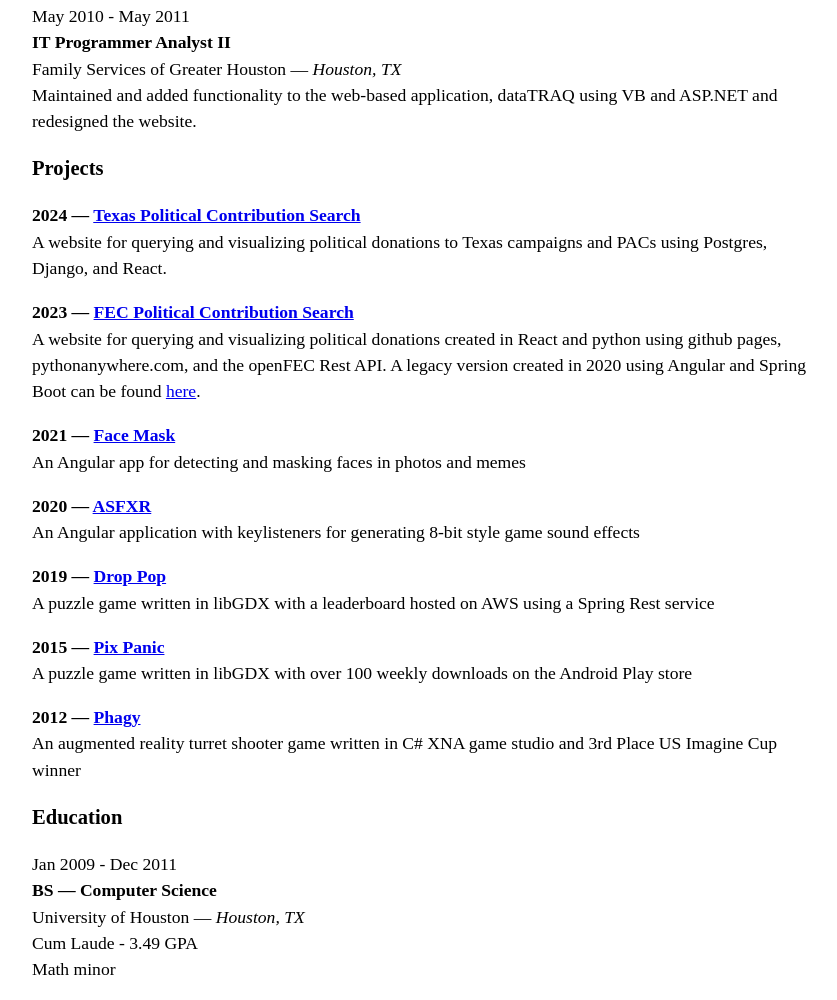
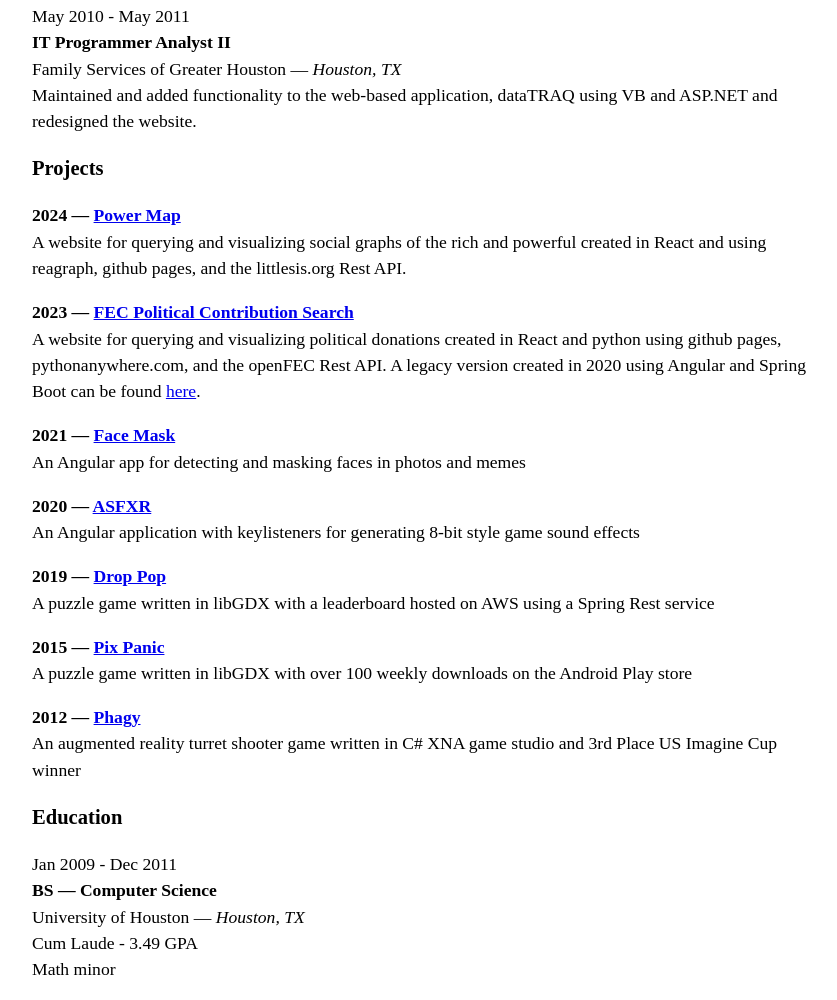
Before and after one commit to joshuaism/joshuaism.github.io, a plain HTML site: page index.html in a window 1280 px wide. Shown: the part 1629-2629 px from the top of the page, without its empty margins (212-1049 px from the left). Drawn offline with Linux system fonts and the light colour scheme.

Commit message:
Update index.html

```diff
--- a/index.html
+++ b/index.html
@@ -177,9 +177,9 @@
 
     <h3>Projects</h3>
 	<p>
-		<strong>2024 &#8212; <a href="http://campaign-finance.hopto.org/texas/">Texas Political Contribution Search</a></strong><br />
-		A website for querying and visualizing political donations to Texas campaigns
-		and PACs using Postgres, Django, and React.
+		<strong>2024 &#8212; <a href="https://joshuaism.github.io/power-map">Power Map</a></strong><br />
+		A website for querying and visualizing social graphs of the rich and powerful
+		created in React and using reagraph, github pages, and the littlesis.org Rest API.
 	</p>
 	<p>
 		<strong>2023 &#8212; <a href="https://joshuaism.github.io/react-fec-client">FEC Political Contribution Search</a></strong><br />
```
